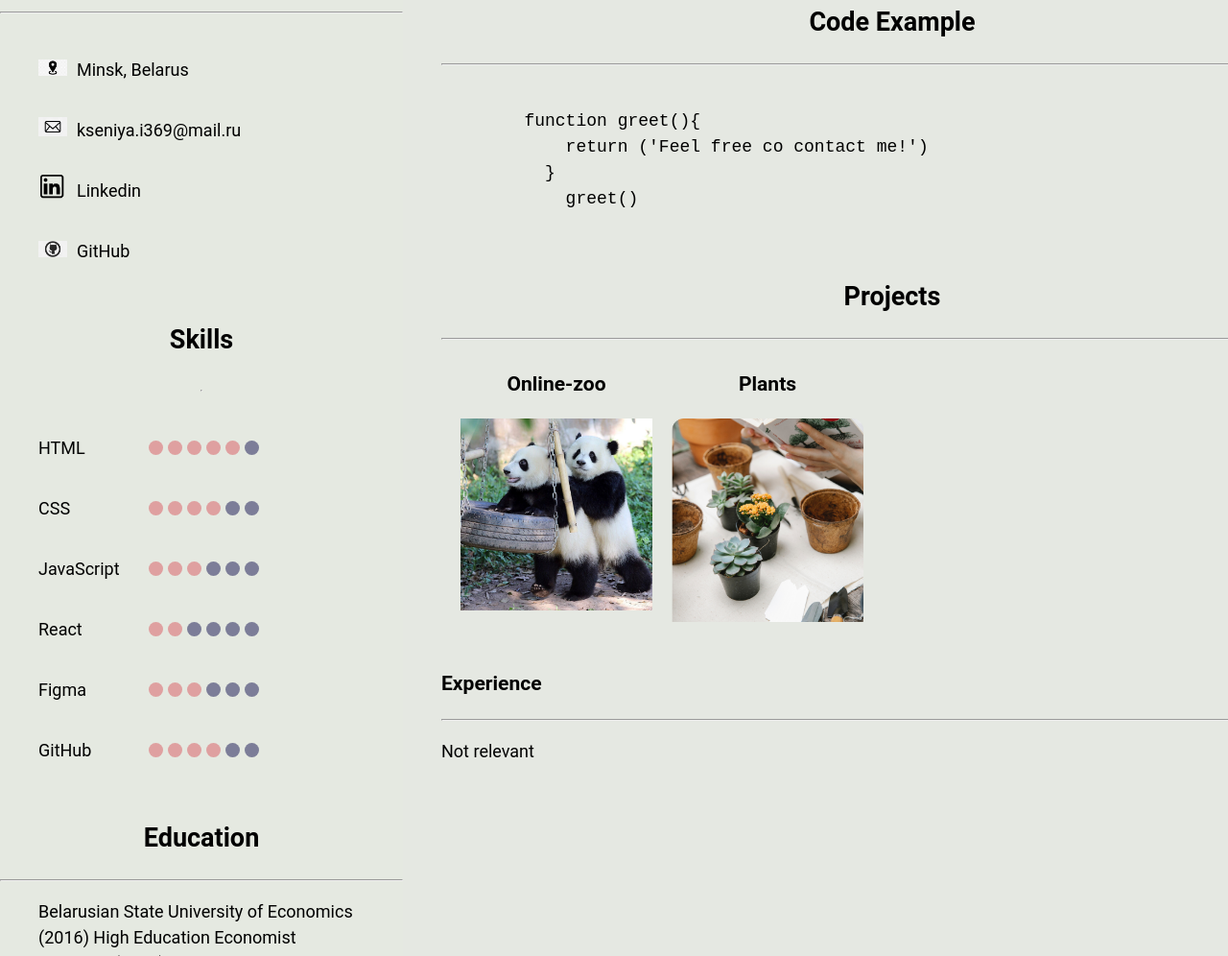
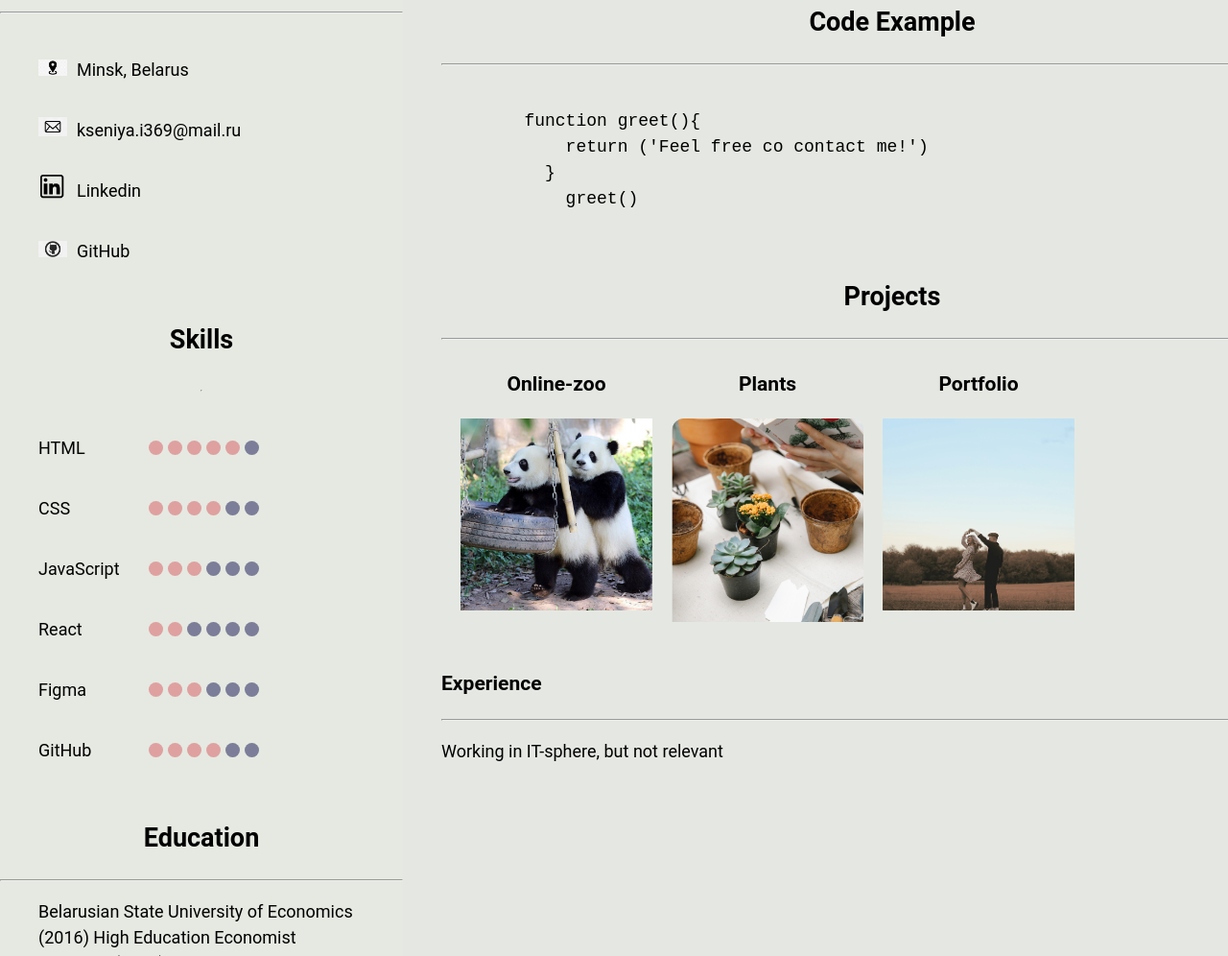
Before and after one commit to xenia0525/rsschool-cv, a plain HTML site: page index.html in a window 1280 px wide. Shown: the part 450-1446 px from the top of the page at 96% size. Drawn offline with Linux system fonts and the light colour scheme.

Commit message:
add project

```diff
--- a/index.html
+++ b/index.html
@@ -5,7 +5,7 @@
     <meta name="viewport" content="width=device-width, initial-scale=1.0">
     <title>actual cv</title>
     <link rel="stylesheet" href="/rsschool-cv/style.css">
-   <link rel="shortcut icon" href="favicon.ico" type="image/x-icon">
+   <link rel="shortcut icon" href="./assets/img/ava-cv.PNG" type="image/x-icon">
 </head>
 <body>
    <header class="header">
@@ -43,7 +43,7 @@
                                     src="./assets/img/svg/mail.png" alt="mail" width="30"></a>
                             <p>kseniya.i369@mail.ru</p>
                         </li>
-                        <li class="contact-item"> <a href="https://www.linkedin.com/in/xenia-i-029a92262"
+                        <li class="contact-item"> <a href="https://www.linkedin.com/in/xenia-i-13093519b/"
                                 target="_blank"><img src="./assets/img/svg/in.png" alt="linkedin" width="30"></a>
                             <p>Linkedin</p>
                         </li>
@@ -190,11 +190,17 @@
                         <a href="https://rolling-scopes-school.github.io/kseniya-17-07-20-JSFEPRESCHOOL2022Q4/plants/"
                             target="_blank"> <img src="./assets/img/plant.png" alt="" width="200"></a>
                     </div>
+                        <div class="project-item">
+                        <h3 class="project-title">Portfolio</h3>
+                        <a href="https://rolling-scopes-school.github.io/xenia0525-JSFE2025Q3/portfolio/index.html"
+                            target="_blank"> <img src="./assets/img/portfolio-pic10.png" alt="portfolio" width="200"></a>
+                    </div>
+                </div>
                    </section>
                     <section class="work-section">
                      <h3> Experience</h3>
                 <hr>
-                <p>Not relevant</p>
+                <p>Working in IT-sphere, but not relevant</p>
                     </section>
             </div>
         </div>
```
Also changed, not shown: assets/img/portfolio-pic10.png (added).
